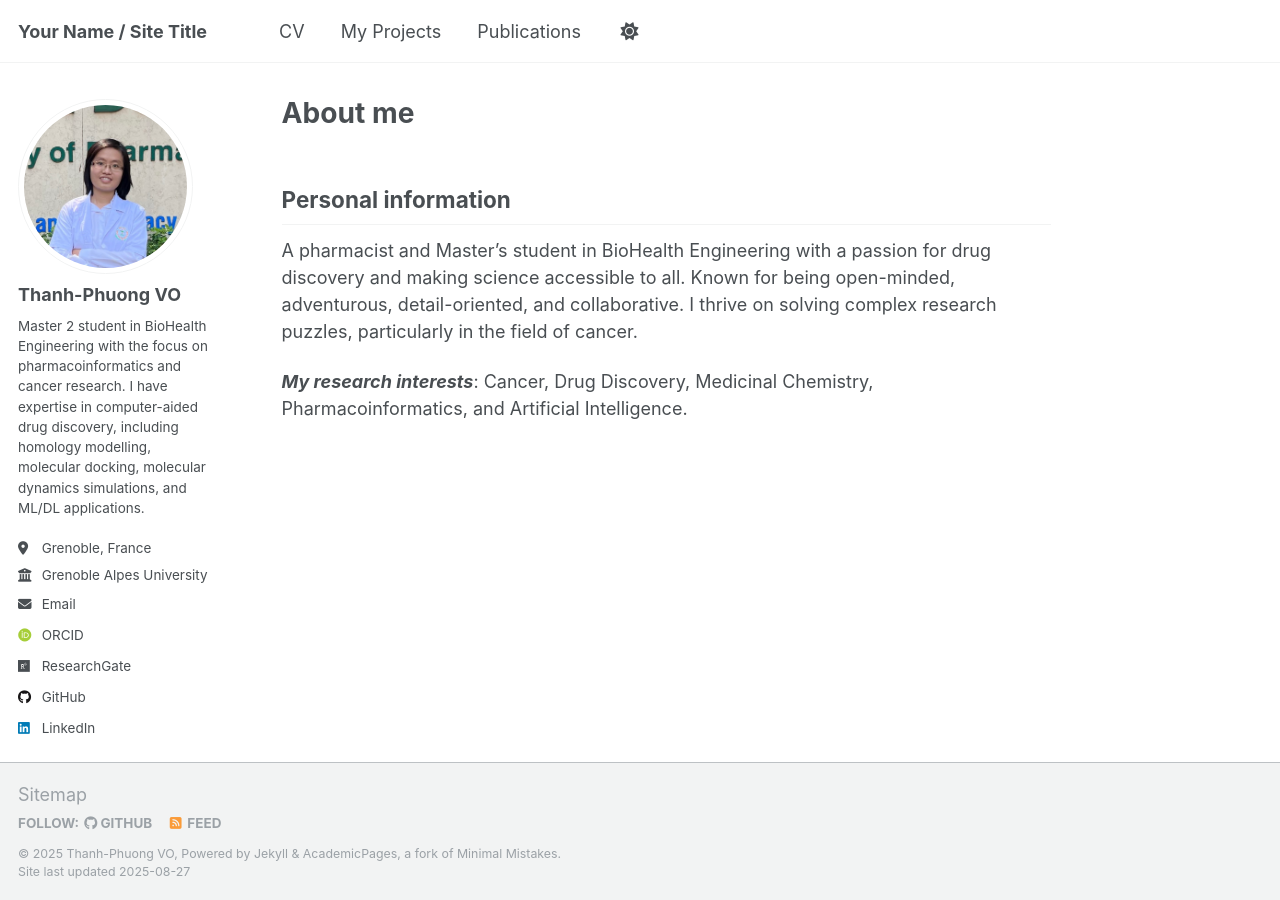
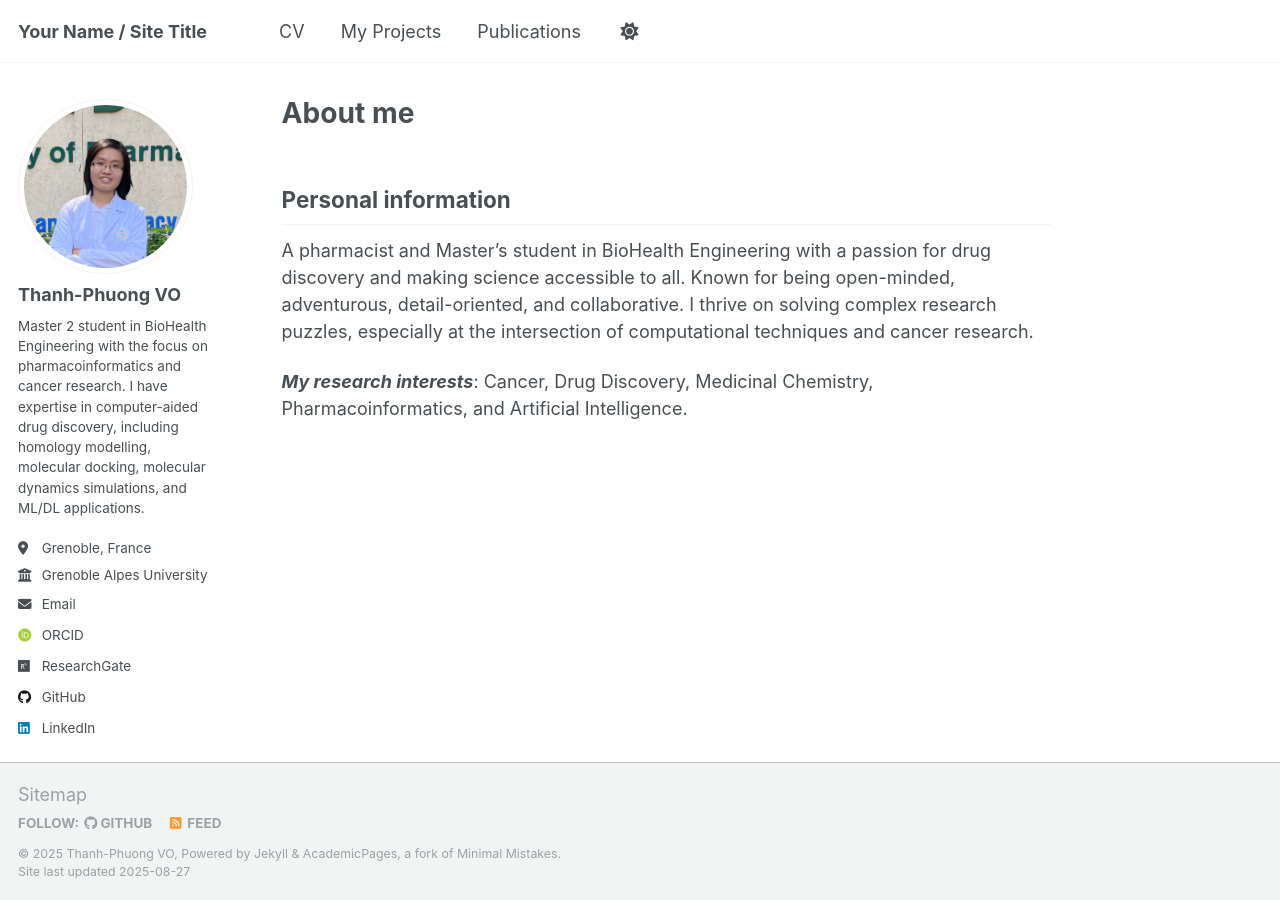
Before and after one commit to vo-thanh-phuong/vo-thanh-phuong.github.io, a Jekyll site: the page built from _pages/about.md, in a window 1280 px wide. Built offline with Jekyll 4.4.1, drawn with Linux system fonts in a browser that asks for light colours; some web fonts are replaced; a script that is not in the unit is left out.

Commit message:
Update about.md

```diff
--- a/_pages/about.md
+++ b/_pages/about.md
@@ -9,6 +9,6 @@ redirect_from:
 
 Personal information
 ------
-A pharmacist and Master's student in BioHealth Engineering with a passion for drug discovery and making science accessible to all. Known for being open-minded, adventurous, detail-oriented, and collaborative. I thrive on solving complex research puzzles, particularly in the field of cancer.
+A pharmacist and Master's student in BioHealth Engineering with a passion for drug discovery and making science accessible to all. Known for being open-minded, adventurous, detail-oriented, and collaborative. I thrive on solving complex research puzzles, especially at the intersection of computational techniques and cancer research.
 
 ***My research interests***: Cancer, Drug Discovery, Medicinal Chemistry, Pharmacoinformatics, and Artificial Intelligence.
```
